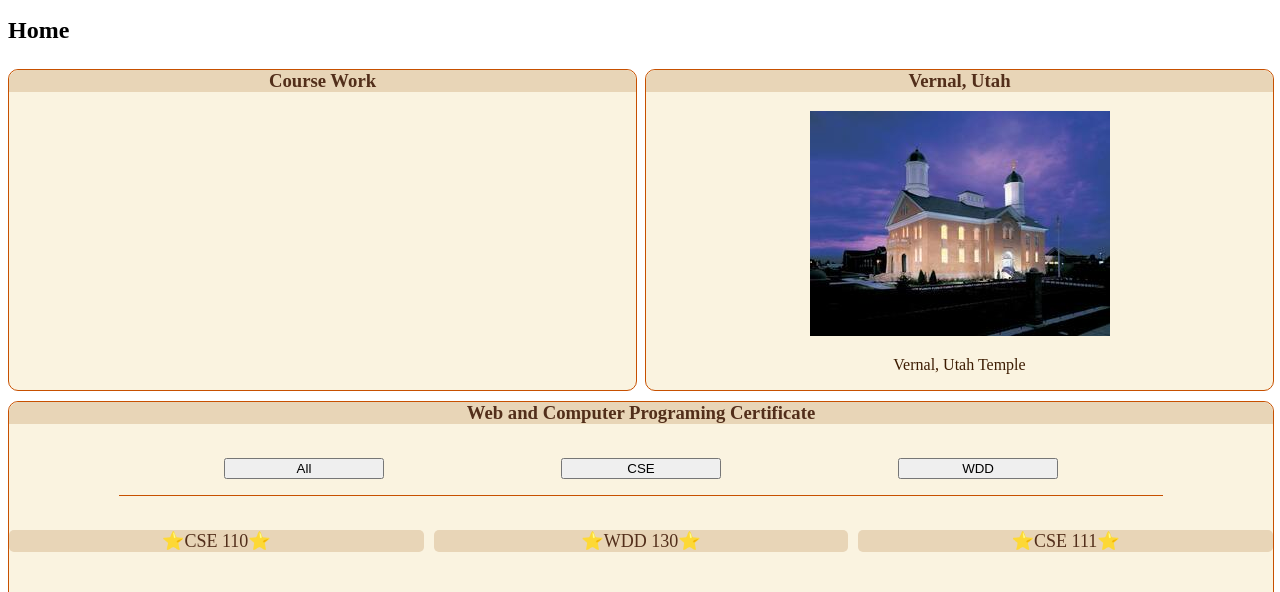
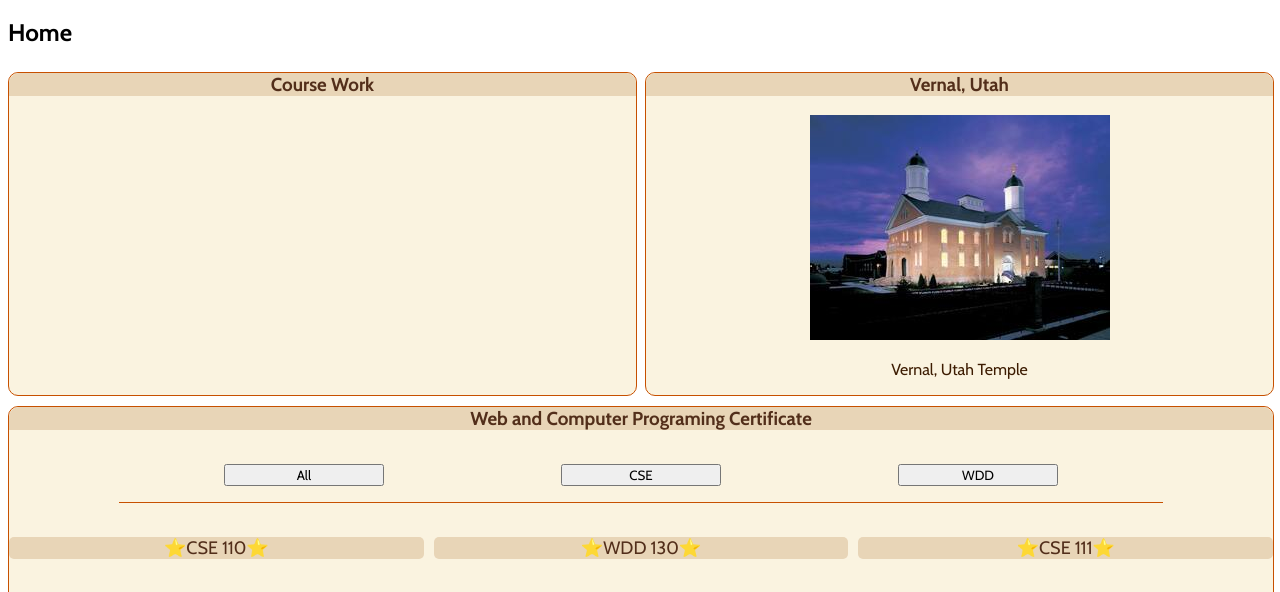
Before and after one commit to Mallazeum/wdd231, a plain HTML site: page index.html in a window 1280 px wide. Shown: the part 215-807 px from the top of the page. Drawn offline with nearby package versions, Linux system fonts and the light colour scheme.

Commit message:
added font

```diff
--- a/index.html
+++ b/index.html
@@ -10,6 +10,9 @@
     <script src="scripts/getdates.js" defer></script>
     <script src="scripts/hambutton.js" defer></script>
     <script src="scripts/courses.js" defer></script>
+    <link rel="preconnect" href="https://fonts.googleapis.com">
+    <link rel="preconnect" href="https://fonts.gstatic.com" crossorigin>
+    <link href="https://fonts.googleapis.com/css2?family=Cabin:ital,wght@0,400..700;1,400..700&display=swap" rel="stylesheet">
 </head>
 <body>
     <header>
--- a/styles/index.css
+++ b/styles/index.css
@@ -1,3 +1,7 @@
+* {
+    font-family: 'Cabin', sans-serif;
+}
+
 header, footer {
     color: #3D1C02;
     background-color: #FAF3E0;
```
